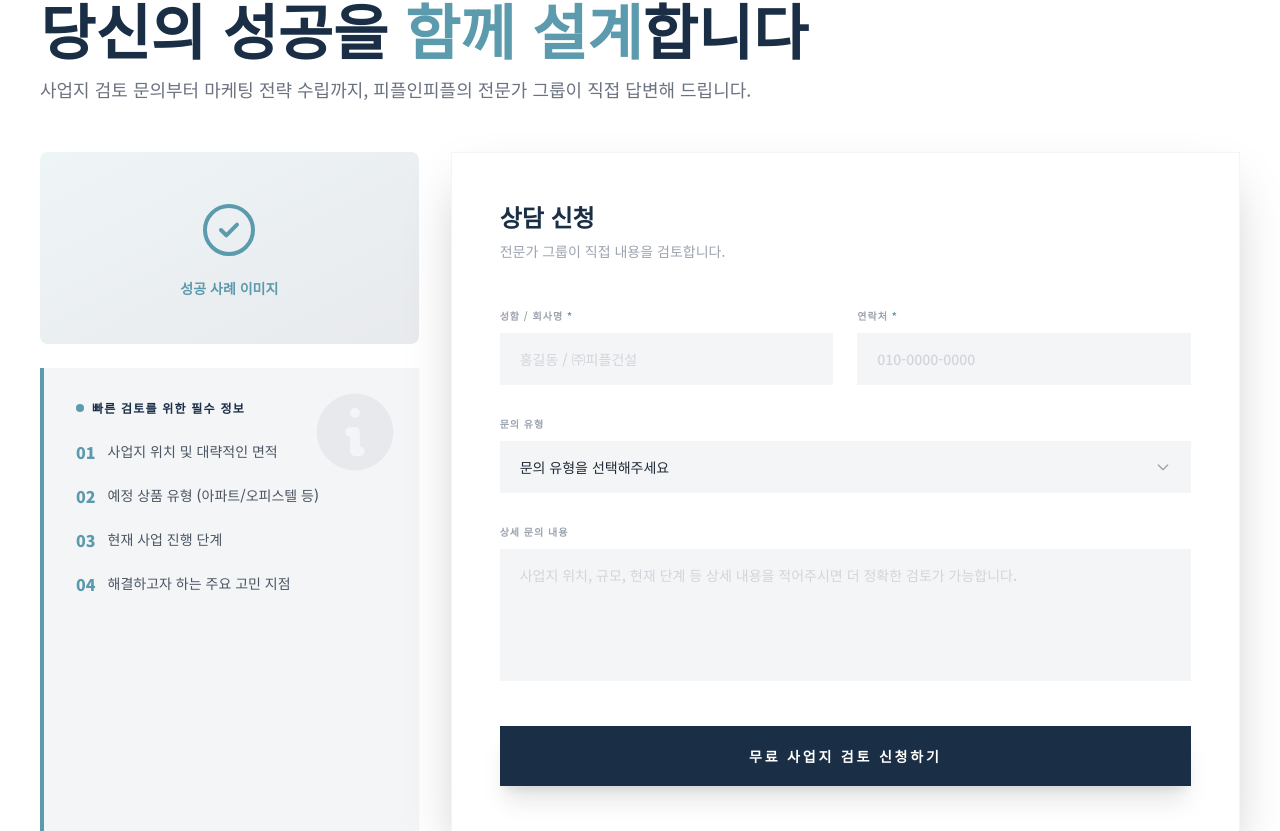
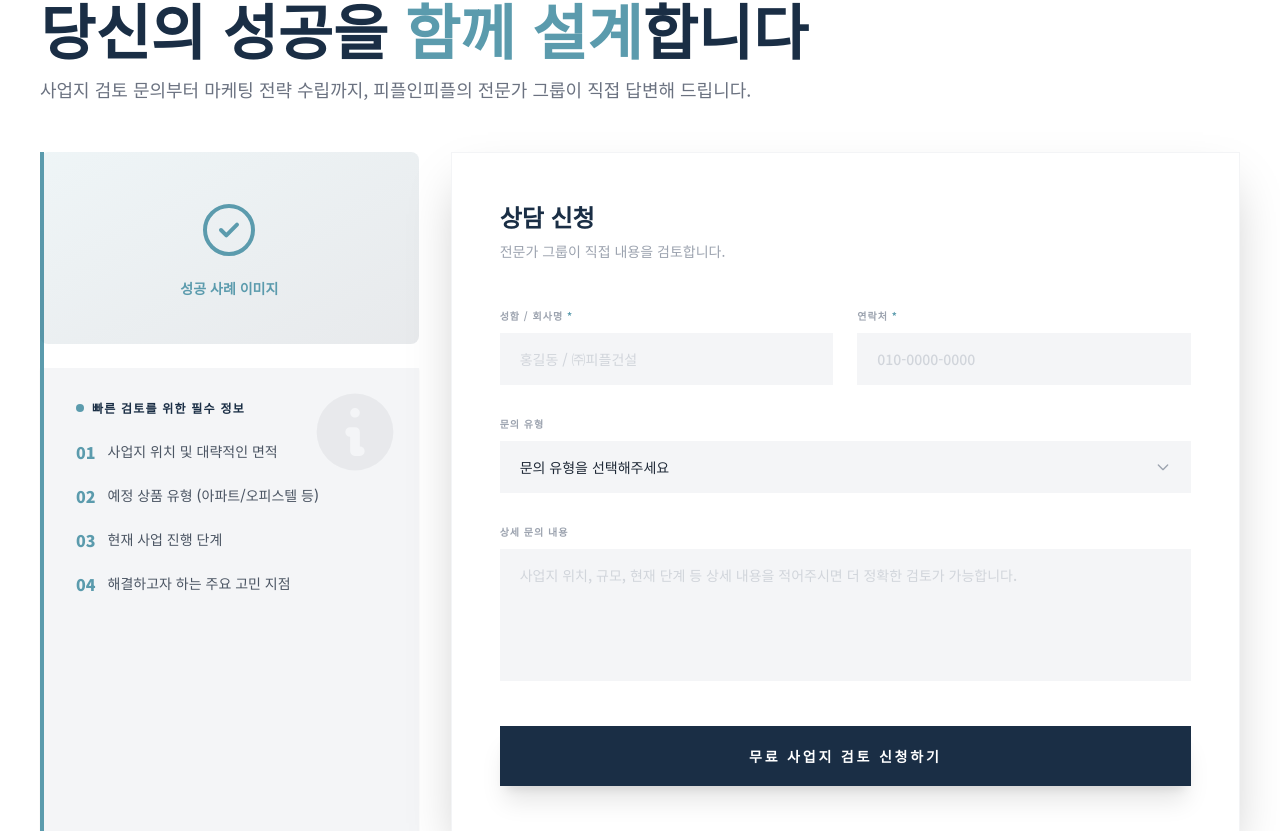
Before and after one commit to pinp10000-v1/pipin-homepage, a Next.js app: page / in a window 1280 px wide. Shown: the part 7509-8340 px from the top of the page. Built offline with nearby package versions, Linux system fonts and the light colour scheme.

Commit message:
Align left vertical line with form section bottom

```diff
--- a/components/Contact.tsx
+++ b/components/Contact.tsx
@@ -78,7 +78,10 @@ export default function Contact() {
         </div>
 
         {/* 3-Column Grid: Tip Box + Form */}
-        <div className="grid grid-cols-1 lg:grid-cols-12 gap-8 items-stretch">
+        <div className="grid grid-cols-1 lg:grid-cols-12 gap-8 items-stretch relative">
+
+          {/* Left vertical line */}
+          <div className="hidden lg:block absolute left-0 top-0 bottom-0 w-1 bg-teal -ml-0" />
 
           {/* Left: Tip Box */}
           <div className="lg:col-span-4 reveal" style={{ transitionDelay: '100ms' }}>
```
